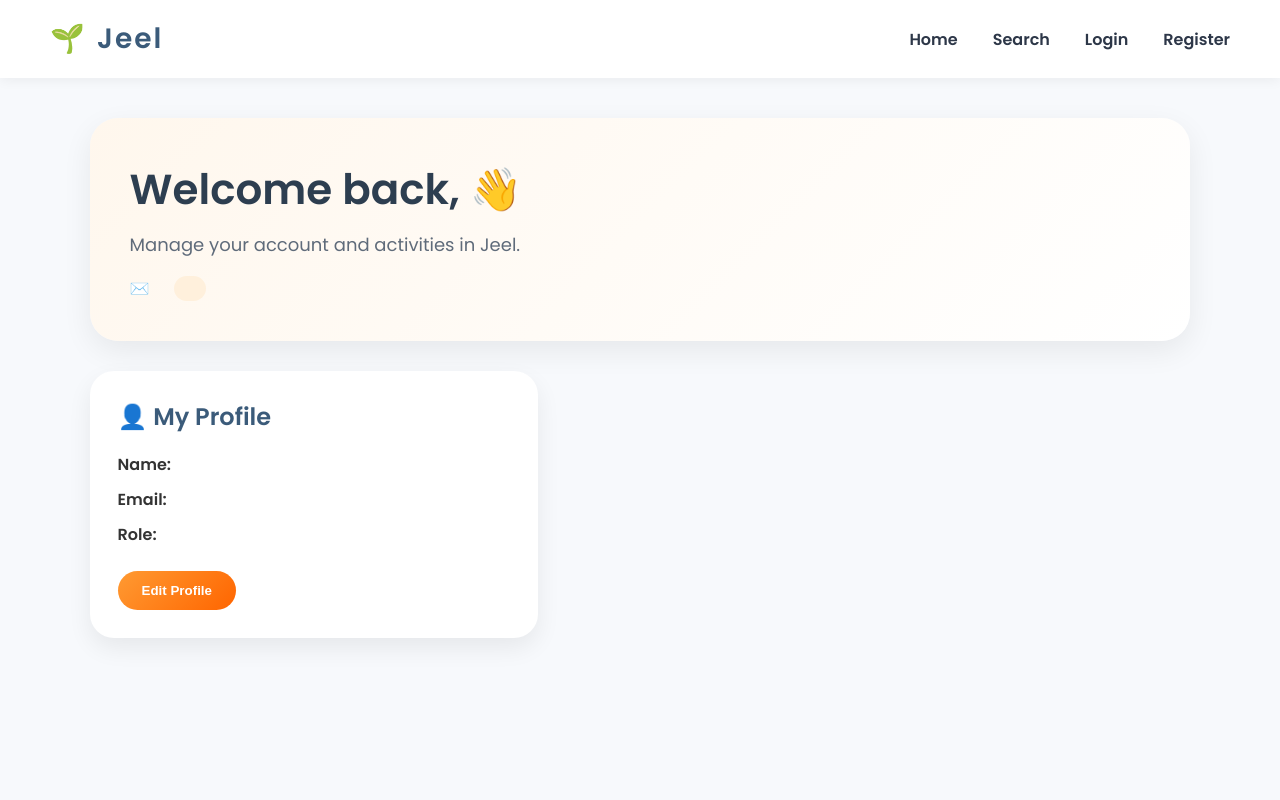
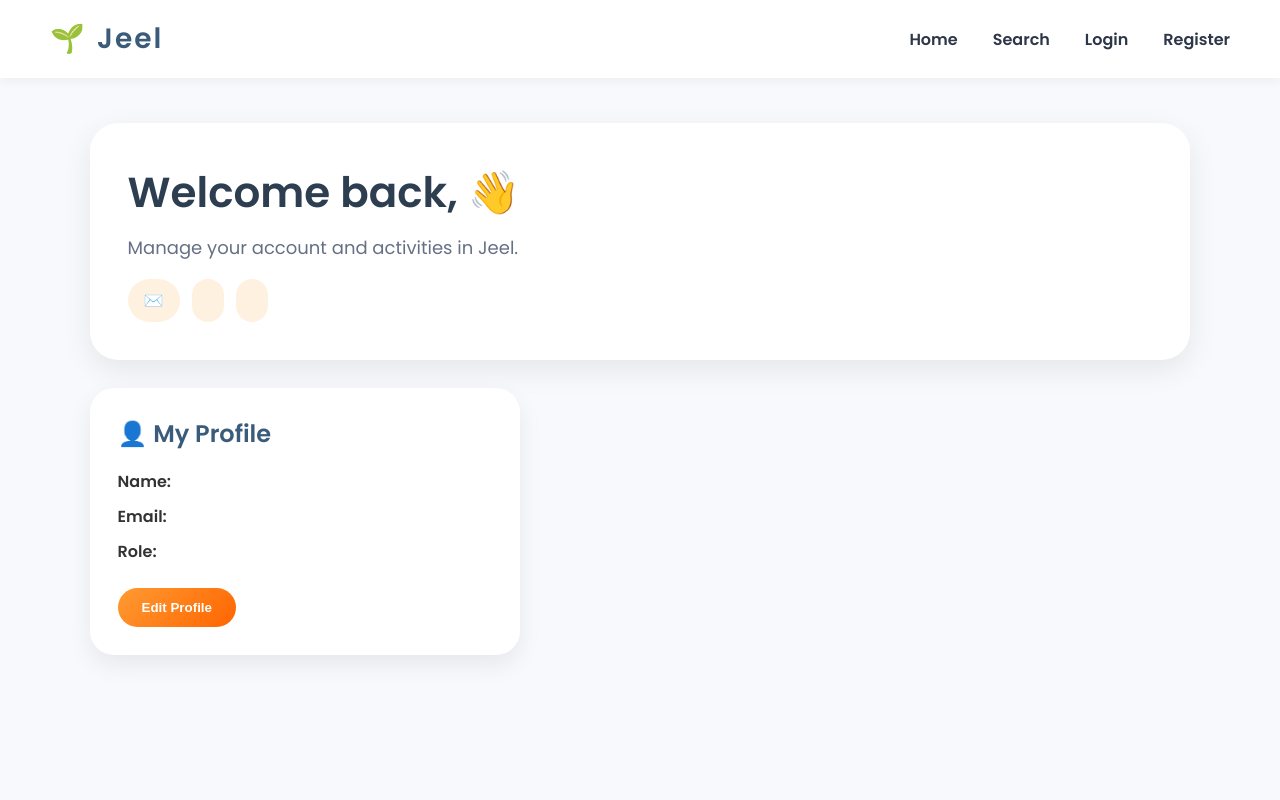
Before and after one commit to Nouf2027/Portfolio-Project, a React (Create React App) app in the folder Stage 4/frontend/: page /profile in a window 1280 px wide. Shown: the top 800 px of the page. Built offline with nearby package versions, Linux system fonts and the light colour scheme.

Commit message:
Edit the profile page

```diff
--- a/Stage 4/frontend/src/App.css
+++ b/Stage 4/frontend/src/App.css
@@ -222,117 +222,99 @@ h1, h2, h3 {
 }
 
 /* PROFILE PAGE */
+/* PROFILE PAGE */
 
-.profile-page {
+.clean-profile-page {
   min-height: 100vh;
-  padding: 50px 20px;
+  padding: 45px 7%;
   background: #f7f9fc;
 }
 
-.profile-card {
-  max-width: 900px;
-  margin: auto;
+.profile-hero {
+  display: block !important;
   background: white;
-  border-radius: 30px;
-  padding: 40px;
-  box-shadow: 0 10px 35px rgba(0,0,0,0.08);
+  padding: 38px;
+  border-radius: 28px;
+  box-shadow: 0 10px 30px rgba(0,0,0,0.08);
+  margin-bottom: 28px;
 }
 
-.profile-header {
-  display: flex;
-  align-items: center;
-  gap: 20px;
-  margin-bottom: 35px;
+.profile-hero h1 {
+  font-size: 42px;
+  color: #2d3e50;
+  margin-bottom: 10px;
 }
 
-.profile-avatar {
-  width: 90px;
-  height: 90px;
-  border-radius: 50%;
-  background: linear-gradient(135deg, #ff9a32, #ff6500);
-  display: flex;
-  justify-content: center;
-  align-items: center;
-  color: white;
-  font-size: 34px;
-  font-weight: bold;
+.profile-hero p {
+  color: #667085;
+  font-size: 18px;
 }
 
-.profile-info h2 {
-  margin: 0;
-  color: #3b5b7a;
+.profile-tags {
+  display: flex;
+  gap: 12px;
+  margin-top: 18px;
+  flex-wrap: wrap;
 }
 
-.profile-info p {
-  margin-top: 8px;
-  color: #777;
+.profile-tags span,
+.role-pill {
+  background: #fff1df;
+  color: #ff7a00;
+  padding: 9px 16px;
+  border-radius: 999px;
+  font-weight: 700;
 }
 
-.profile-section {
-  margin-top: 30px;
+.clean-profile-grid {
+  display: grid;
+  grid-template-columns: 1fr 1.5fr;
+  gap: 24px;
 }
 
-.profile-section h3 {
-  margin-bottom: 15px;
-  color: #3b5b7a;
+.clean-card {
+  background: white;
+  padding: 28px;
+  border-radius: 24px;
+  box-shadow: 0 10px 25px rgba(0,0,0,0.07);
 }
 
-.profile-box {
-  background: #f8fafc;
-  border-radius: 18px;
-  padding: 20px;
-  border: 1px solid #e6e6e6;
+.clean-card h2 {
+  color: #3b5b7a;
+  margin-bottom: 18px;
 }
 
-
-/* AUTH PAGES: Login + Register */
-
-.auth-page {
-  min-height: calc(100vh - 180px);
-  display: flex;
-  justify-content: center;
-  align-items: center;
-  padding: 50px 20px;
+.clean-card p {
+  margin: 10px 0;
+  color: #333;
 }
 
-.auth-card {
-  width: 100%;
-  max-width: 520px;
-  background: white;
-  padding: 45px;
-  border-radius: 28px;
-  border: 3px dashed #f4c542;
-  box-shadow: 0 12px 35px rgba(0,0,0,0.08);
+.main-btn,
+.clean-card a {
+  display: inline-block;
+  margin-top: 14px;
+  padding: 12px 24px;
+  border: none;
+  border-radius: 999px;
+  background: linear-gradient(135deg, #ff9a32, #ff6500);
+  color: white !important;
+  font-weight: 700;
+  text-decoration: none;
+  cursor: pointer;
 }
 
-.auth-card h2 {
+.empty-box {
+  background: #f8fafc;
+  border: 1px dashed #d6dbe3;
+  border-radius: 18px;
+  padding: 25px;
   text-align: center;
-  font-size: 36px;
-  margin-bottom: 25px;
-  color: #3b5b7a;
 }
 
-.auth-card input,
-.auth-card select {
-  width: 100%;
-  height: 55px;
-  margin-bottom: 18px;
-  padding: 0 18px;
-  border: 2px solid #f7d879;
-  border-radius: 16px;
-  font-size: 16px;
-}
-
-.auth-card button {
-  width: 100%;
-  height: 56px;
-  border: none;
-  border-radius: 18px;
-  background: linear-gradient(135deg, #ff9a32, #ff6500);
-  color: white;
-  font-size: 18px;
-  font-weight: 700;
-  cursor: pointer;
+@media (max-width: 768px) {
+  .clean-profile-grid {
+    grid-template-columns: 1fr;
+  }
 }
 
 /* SEARCH PAGE */
@@ -771,99 +753,3 @@ h1, h2, h3 {
   background: #ff8c42;
   color: white;
 }
-
-/* profile page */
-.clean-profile-page {
-  min-height: 100vh;
-  padding: 40px 7%;
-  background: #f7f9fc;
-}
-
-.profile-hero {
-  background: linear-gradient(135deg, #fff7ed, #ffffff);
-  padding: 40px;
-  border-radius: 28px;
-  box-shadow: 0 10px 30px rgba(0,0,0,0.07);
-  margin-bottom: 30px;
-}
-
-.profile-hero h1 {
-  font-size: 42px;
-  color: #2d3e50;
-  margin-bottom: 10px;
-}
-
-.profile-hero p {
-  color: #5f6b7a;
-  font-size: 18px;
-}
-
-.profile-tags {
-  display: flex;
-  gap: 12px;
-  margin-top: 18px;
-  flex-wrap: wrap;
-}
-
-.role-pill {
-  background: #fff0dc;
-  color: #ff7a00;
-  padding: 8px 16px;
-  border-radius: 999px;
-  font-weight: 700;
-}
-
-.clean-profile-grid {
-  display: grid;
-  grid-template-columns: 1fr 1.4fr;
-  gap: 24px;
-}
-
-.clean-card {
-  background: white;
-  border-radius: 24px;
-  padding: 28px;
-  box-shadow: 0 10px 25px rgba(0,0,0,0.07);
-}
-
-.clean-card h2 {
-  margin-bottom: 18px;
-  color: #3b5b7a;
-}
-
-.clean-card p {
-  margin: 10px 0;
-  color: #333;
-}
-
-.main-btn,
-.clean-card a {
-  display: inline-block;
-  margin-top: 14px;
-  padding: 12px 24px;
-  border-radius: 999px;
-  border: none;
-  background: linear-gradient(135deg, #ff9a32, #ff6500);
-  color: white !important;
-  font-weight: 700;
-  text-decoration: none;
-  cursor: pointer;
-}
-
-.empty-box {
-  background: #f8fafc;
-  border: 1px dashed #d6dbe3;
-  border-radius: 18px;
-  padding: 25px;
-  text-align: center;
-}
-
-@media (max-width: 768px) {
-  .clean-profile-grid {
-    grid-template-columns: 1fr;
-  }
-
-  .profile-hero h1 {
-    font-size: 32px;
-  }
-}
```
